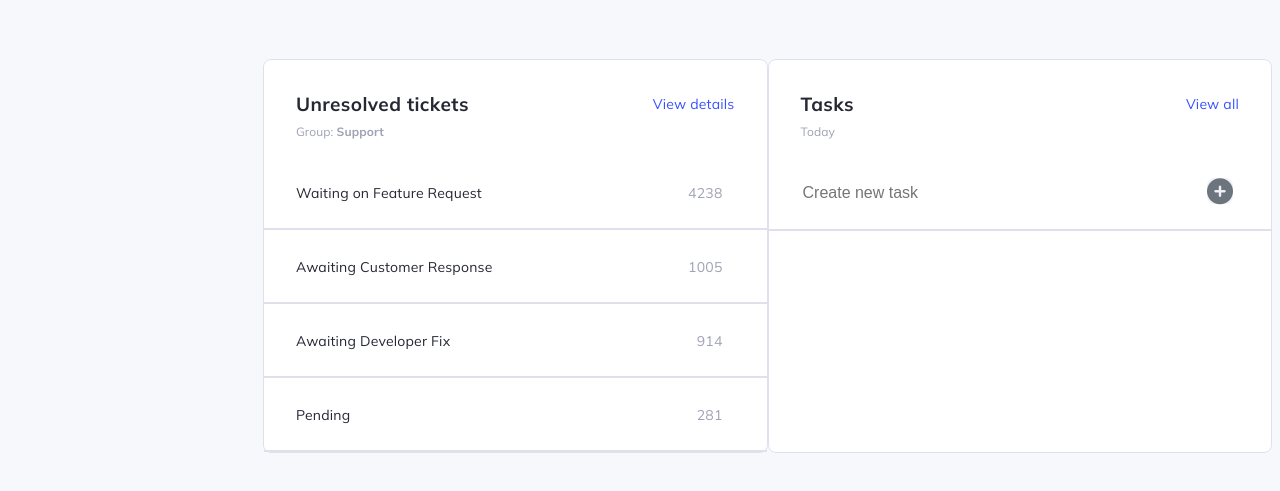
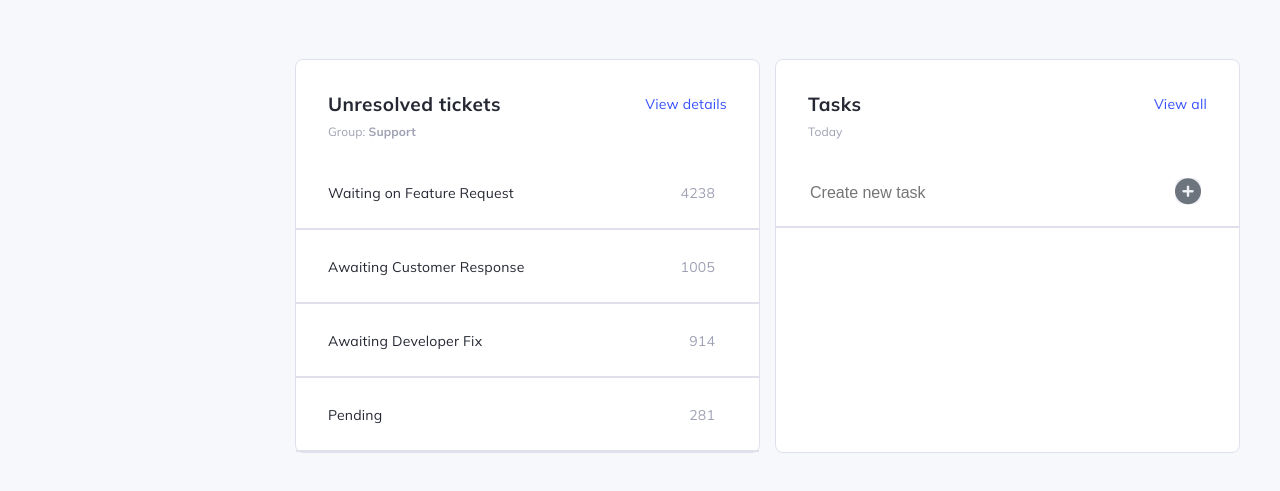
Before and after one commit to husanovjamshid/react-dashboard, a React (Create React App) app: page / in a window 1280 px wide. Shown: the part 1071-1562 px from the top of the page. Built offline with nearby package versions, Linux system fonts and the light colour scheme; a web font is replaced by a local one.

Commit message:
add localstorage

```diff
--- a/src/App.jsx
+++ b/src/App.jsx
@@ -62,9 +62,11 @@ function App() {
         <OverviewHeader />
 
         </Overview>
-        <div className="row mb-5 position-relative">
+        <div className='container'>
+        <div className="d-flex justify-content-between mb-5 position-relative">
         <Tickets/>
         <Tasks/>
+        </div>
         </div>
         </div>;
       }
--- a/src/components/Tasks/Tasks.jsx
+++ b/src/components/Tasks/Tasks.jsx
@@ -50,11 +50,19 @@ export const Tasks = () => {
         setModalClass(findTodo.class)
     }
 
+    let changeChecked = (evt) => {
+        let todoId = evt.target.dataset.todoId
+        let findTodo = todos.find((item) => item.id == todoId)
+        findTodo.isComleted = !findTodo.isComleted
+        setTodos([...todos])
+
+    }
+
     localStorage.setItem('todos', JSON.stringify(todos))
 
 
     return (
-        <div className='tasks col-md-6 col-lg-6 col-xl-6'>
+        <div className='tasks '>
         <div className='tasks__content'>
         <div className='tasks__wrap'>
         <h2 className='tasks__title fw-bold'>Tasks</h2>
@@ -79,7 +87,7 @@ export const Tasks = () => {
             <li className='tasks__item'>
             <div className='tasks__item-wrap'>
             <div>
-            <input className='form-check-input rounded-5' type="checkbox" />
+            <input  data-todo-id={item.id} checked={item.isComleted} onChange={changeChecked} className='form-check-input rounded-5' type="checkbox" />
             <span className='tasks__table ms-3'>{item.text}</span>
             </div>
             <button className={item.isClass}
--- a/src/components/Tasks/tasks.scss
+++ b/src/components/Tasks/tasks.scss
@@ -6,8 +6,8 @@ body {
 
 .tasks {
   padding: 0;
-  //   width: 100%;
-  //   max-width: 546px;
+  width: 100%;
+  max-width: 546px;
   background: #ffffff;
   border: 1px solid #dfe0eb;
   border-radius: 8px;
@@ -80,7 +80,7 @@ body {
   display: block;
   border: 1px solid #dfe0eb;
   width: 100%;
-  margin-top: 20px;
+  margin-top: 15px;
   max-width: 546px;
 }
 
--- a/src/components/Tickets/Tickets.jsx
+++ b/src/components/Tickets/Tickets.jsx
@@ -2,7 +2,7 @@ import './tickets.scss'
 import ticketsData from './ticketsData'
 export const Tickets = () => {
     return (
-        <div className='tickets col-md-6 col-lg-6 col-xl-6'>
+        <div className='tickets '>
         <div className='tickets__content'>
         <div className='tickets__wrap'>
         <h2 className='tickets__title fw-bold'>Unresolved tickets</h2>
--- a/src/components/Tickets/tickets.scss
+++ b/src/components/Tickets/tickets.scss
@@ -5,9 +5,10 @@ body {
 }
 
 .tickets {
+  margin-right: 15px;
   padding: 0;
-  // width: 100%;
-  // max-width: 546px;
+  width: 100%;
+  max-width: 546px;
   background: #ffffff;
   border: 1px solid #dfe0eb;
   border-radius: 8px;
```
